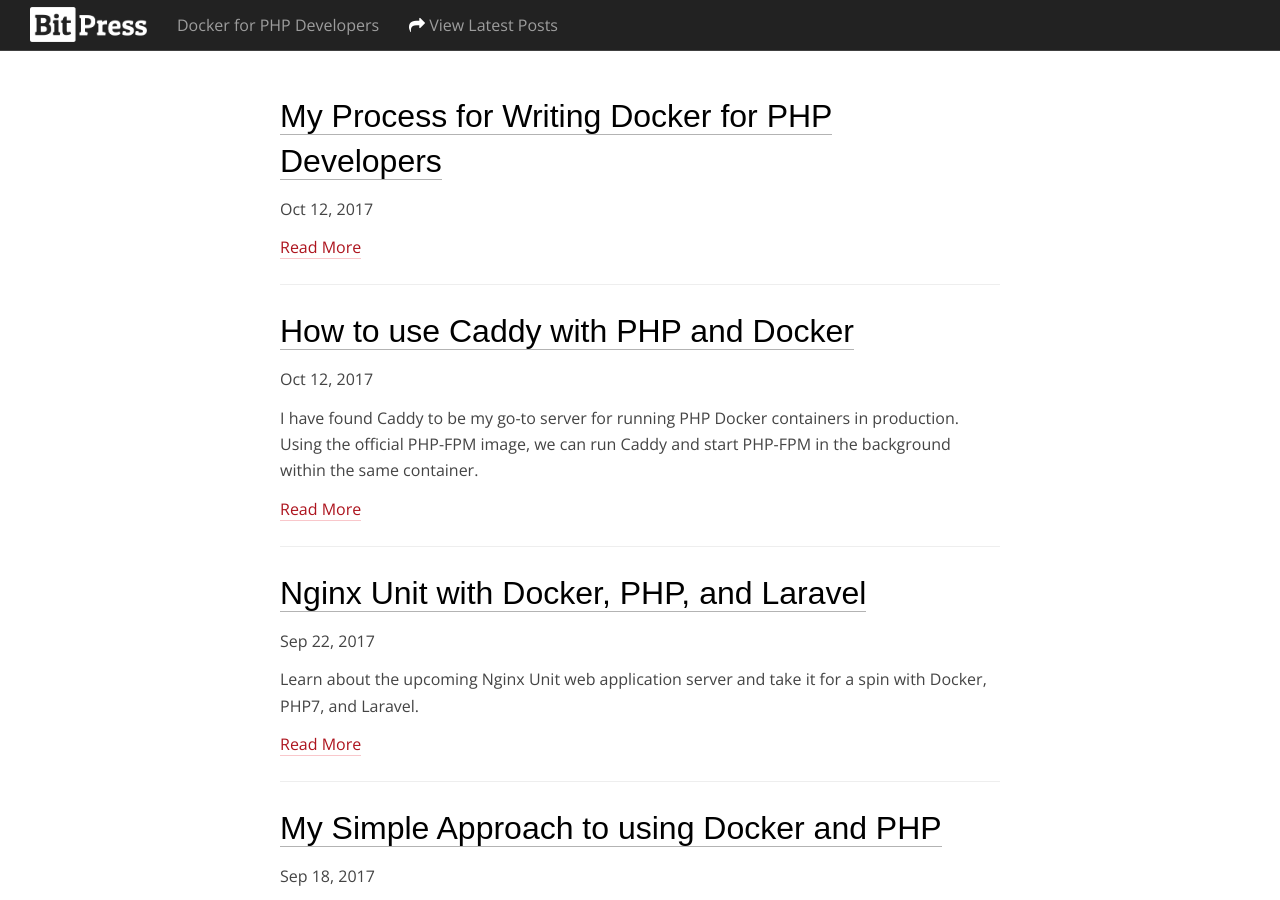
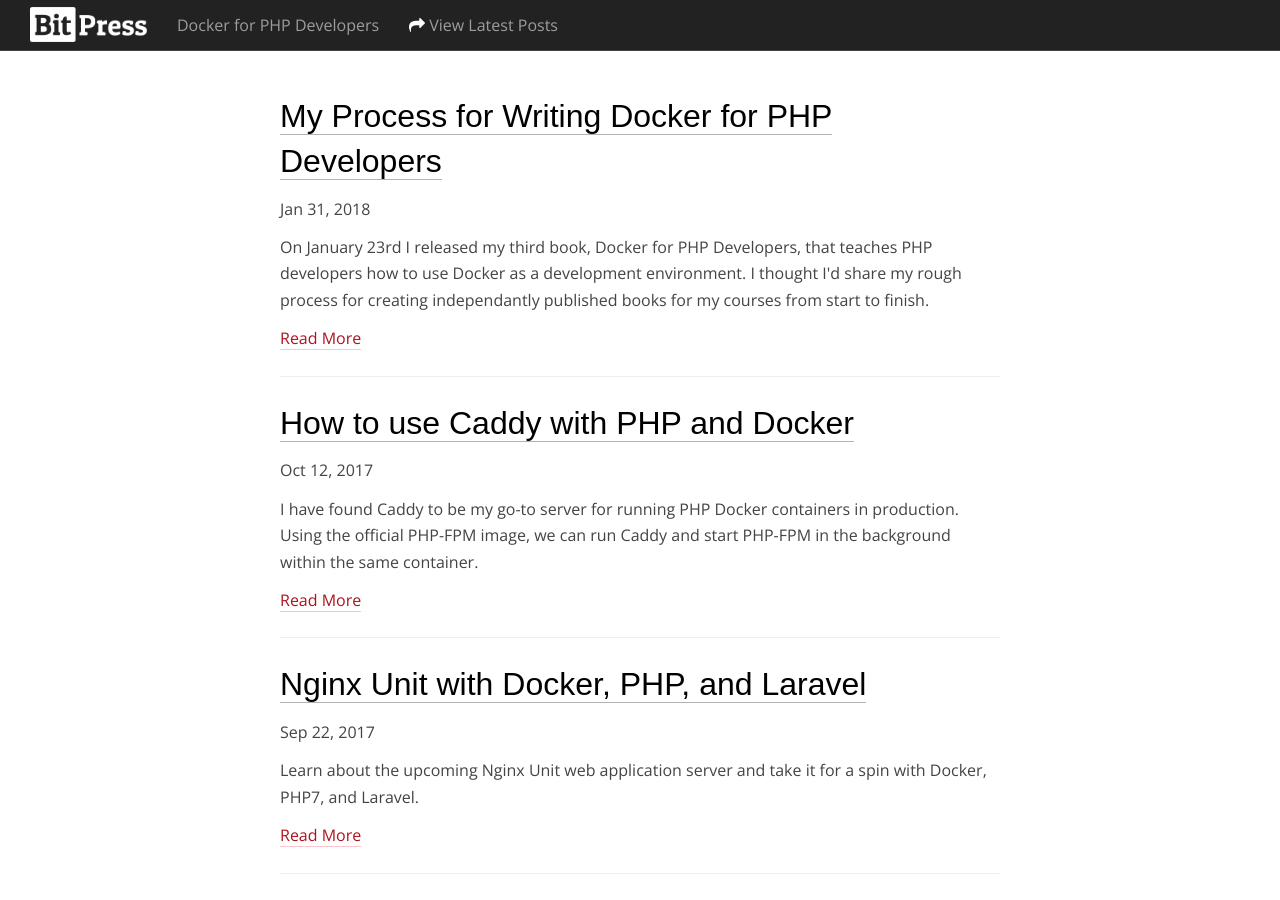
Before and after one commit to bitpressio/bitpressio.github.io, a Jekyll site: the page built from blog/index.html, in a window 1280 px wide and 900 px high. Built offline with Jekyll 4.4.1, drawn with Linux system fonts in a browser that asks for light colours; some web fonts are replaced; the list of posts is cut into pages by our own code.

Commit message:
Fix post time

```diff
--- a/_posts/2018-01-20-my-process-writing-self-published-docker-book.md
+++ b/_posts/2018-01-20-my-process-writing-self-published-docker-book.md
@@ -1,7 +1,7 @@
 ---
 layout: post-docker
 title:  "My Process for Writing Docker for PHP Developers"
-date:   2017-10-11 20:00:00 -0700
+date:   2018-01-31 6:00:00 -0700
 author: Paul Redmond
 permalink: /my-process-writing-docker-for-php-developers/
 categories:
@@ -9,6 +9,7 @@
     - caddy
     - php
 excerpt: On January 23rd I released my third book, Docker for PHP Developers, that teaches PHP developers how to use Docker as a development environment. I thought I'd share my rough process for creating independantly published books for my courses from start to finish.
+short_description: On January 23rd I released my third book, Docker for PHP Developers, that teaches PHP developers how to use Docker as a development environment. I thought I'd share my rough process for creating independantly published books for my courses from start to finish.
 published: true
 comments: false
 twtter_card_type: summary_large_image
```
